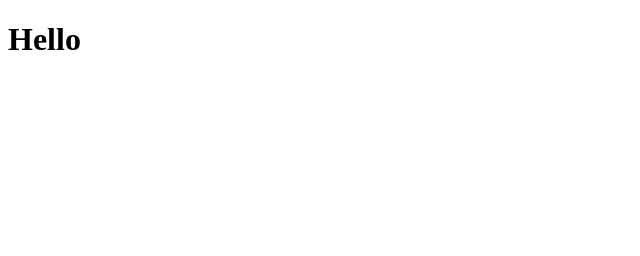
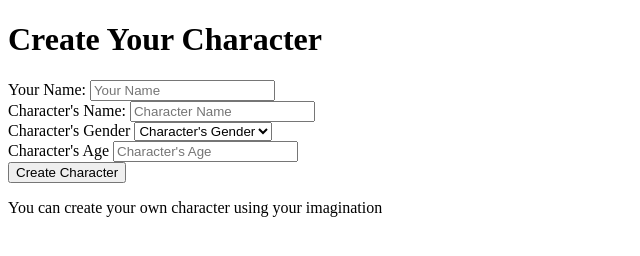
Before and after one commit to MIClavelTe/prj-express-createRestApi, a website: page src/public/index.html in a window 1280 px wide. Shown: the whole page, without its empty margins (0-640 px from the left). Drawn offline with Linux system fonts and the light colour scheme.

Commit message:
Edit static route

```diff
--- a/src/public/index.html
+++ b/src/public/index.html
@@ -7,6 +7,34 @@
     <title>Document</title>
 </head>
 <body>
-    <h1>Hello</h1>
+    <h1>Create Your Character</h1>
+
+    <form method="GET" action="/create">
+        <label for="name">Your Name:</label>
+        <input type="text" id="name" placeholder="Your Name">
+        <br>
+
+        <label for="character_name">Character's Name:</label>
+        <input type="text" id="character_name" placeholder="Character Name">
+        <br>
+
+        <label for="gender">Character's Gender</label>
+        <select id="gender">
+            <option value="">Character's Gender</option>
+            <option value="girl">Girl</option>
+            <option value="boy">Boy</option>
+        </select>
+        <br>
+
+        <label for="age">Character's Age</label>
+        <input type="number" id="age" placeholder="Character's Age">
+        <br>
+
+        <button type="submit">Create Character</button>
+    </form>
+
+    <footer>
+        <p>You can create your own character using your imagination</p>
+    </footer>
 </body>
 </html>
```
Also changed, not shown: app.js (+1 -6 lines).
